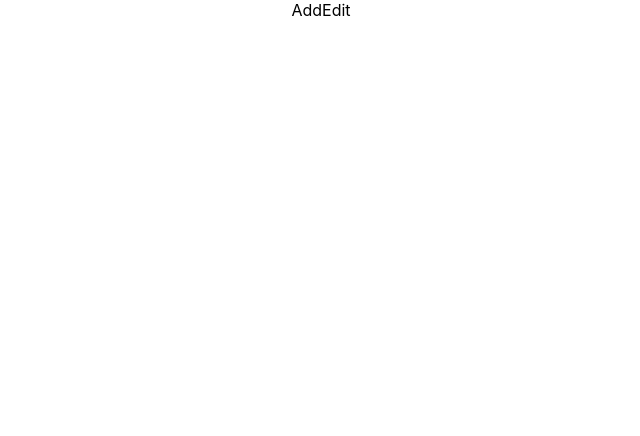
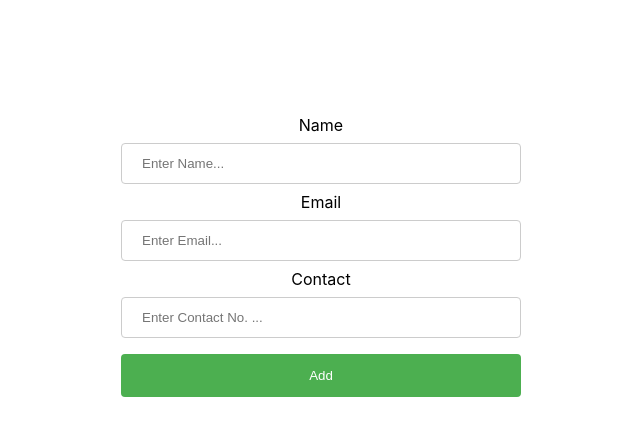
Before and after one commit to EhsanSaraee/add-contact-app, a React (Create React App) app: page /addContact in a window 1280 px wide. Shown: the top 436 px of the page, without its empty margins (319-959 px from the left). Built offline with nearby package versions, Linux system fonts and the light colour scheme.

Commit message:
add contact functionality added

```diff
--- a/src/Pages/AddEdit.tsx
+++ b/src/Pages/AddEdit.tsx
@@ -1,7 +1,77 @@
+import { FormEvent, useState } from 'react';
+import { useNavigate } from 'react-router-dom';
+import { toast } from 'react-toastify';
+import { useAddContactMutation } from '../Redux/Services/contactsApi';
+import './AddEdit.css';
+
+const initialState = {
+   name: '',
+   email: '',
+   contact: '',
+};
+
 const AddEdit = () => {
-  return (
-    <div>AddEdit</div>
-  )
-}
+   const [formValue, setFormValue] = useState(initialState);
+   const { name, email, contact } = formValue;
+   const [addContact] = useAddContactMutation();
+   const navigate = useNavigate();
 
-export default AddEdit
+   const handleSubmit = async (event: any) => {
+      event.preventDefault();
+      if (!name && !email && !contact) {
+         toast.error('Please provide value into each input field');
+      } else {
+         await addContact(formValue);
+         navigate('/');
+         toast.success('Contact Added Successfully');
+      }
+   };
+   const handleInputChange = (event: any) => {
+      let { name, value } = event.target;
+      setFormValue({ ...formValue, [name]: value });
+   };
+   return (
+      <div style={{ marginTop: '100px' }}>
+         <form
+            style={{
+               margin: 'auto',
+               padding: '15px',
+               maxWidth: '400px',
+               alignContent: 'center',
+            }}
+            onSubmit={handleSubmit}
+         >
+            <label htmlFor="name">Name</label>
+            <input
+               type="text"
+               id="name"
+               name="name"
+               placeholder="Enter Name..."
+               value={name}
+               onChange={handleInputChange}
+            />
+            <label htmlFor="email">Email</label>
+            <input
+               type="email"
+               id="email"
+               name="email"
+               placeholder="Enter Email..."
+               value={email}
+               onChange={handleInputChange}
+            />
+            <label htmlFor="contact">Contact</label>
+            <input
+               type="number"
+               id="contact"
+               name="contact"
+               placeholder="Enter Contact No. ..."
+               value={contact}
+               onChange={handleInputChange}
+            />
+            <input type="submit" value="Add" />
+         </form>
+      </div>
+   );
+};
+
+export default AddEdit;
```
